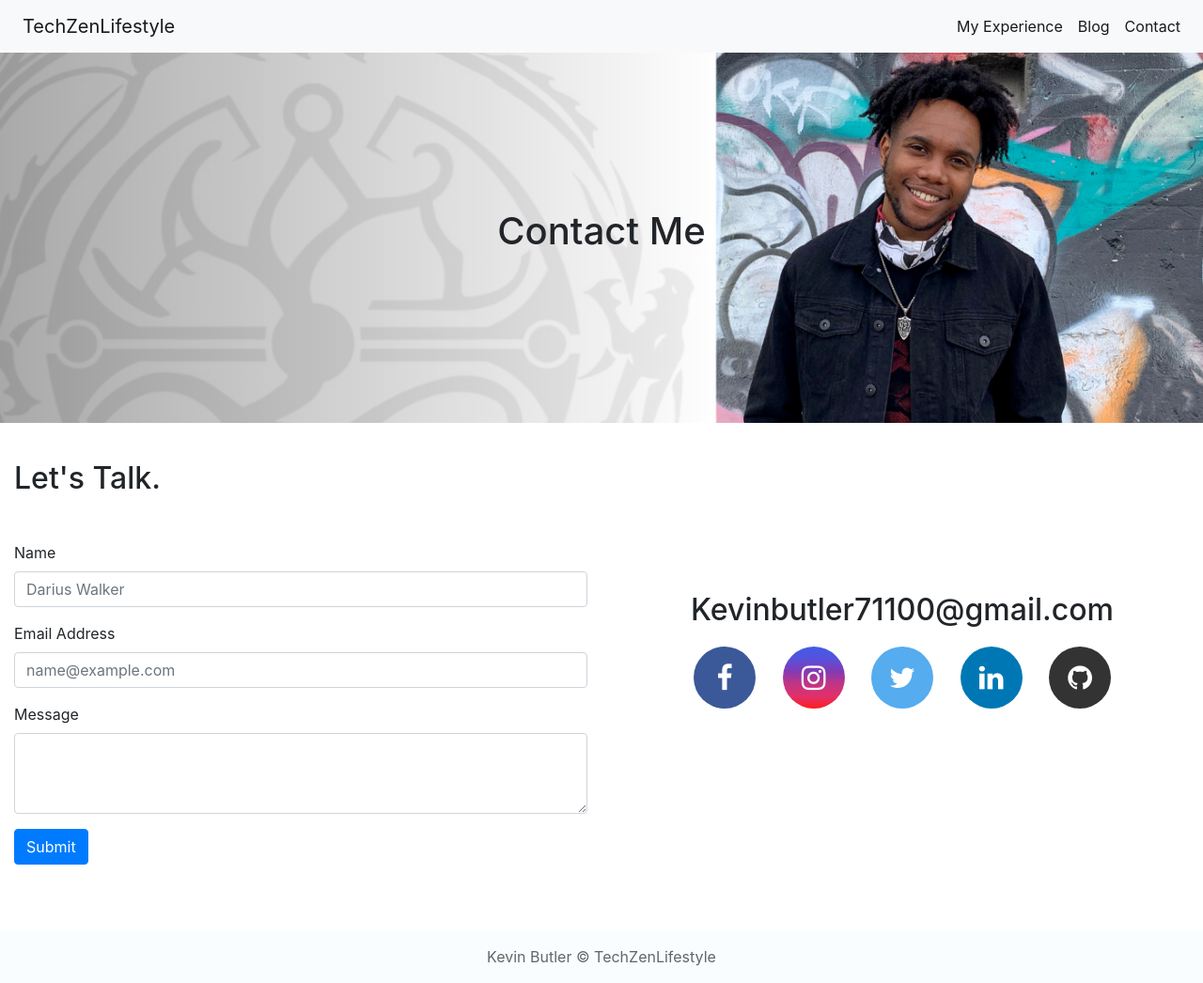
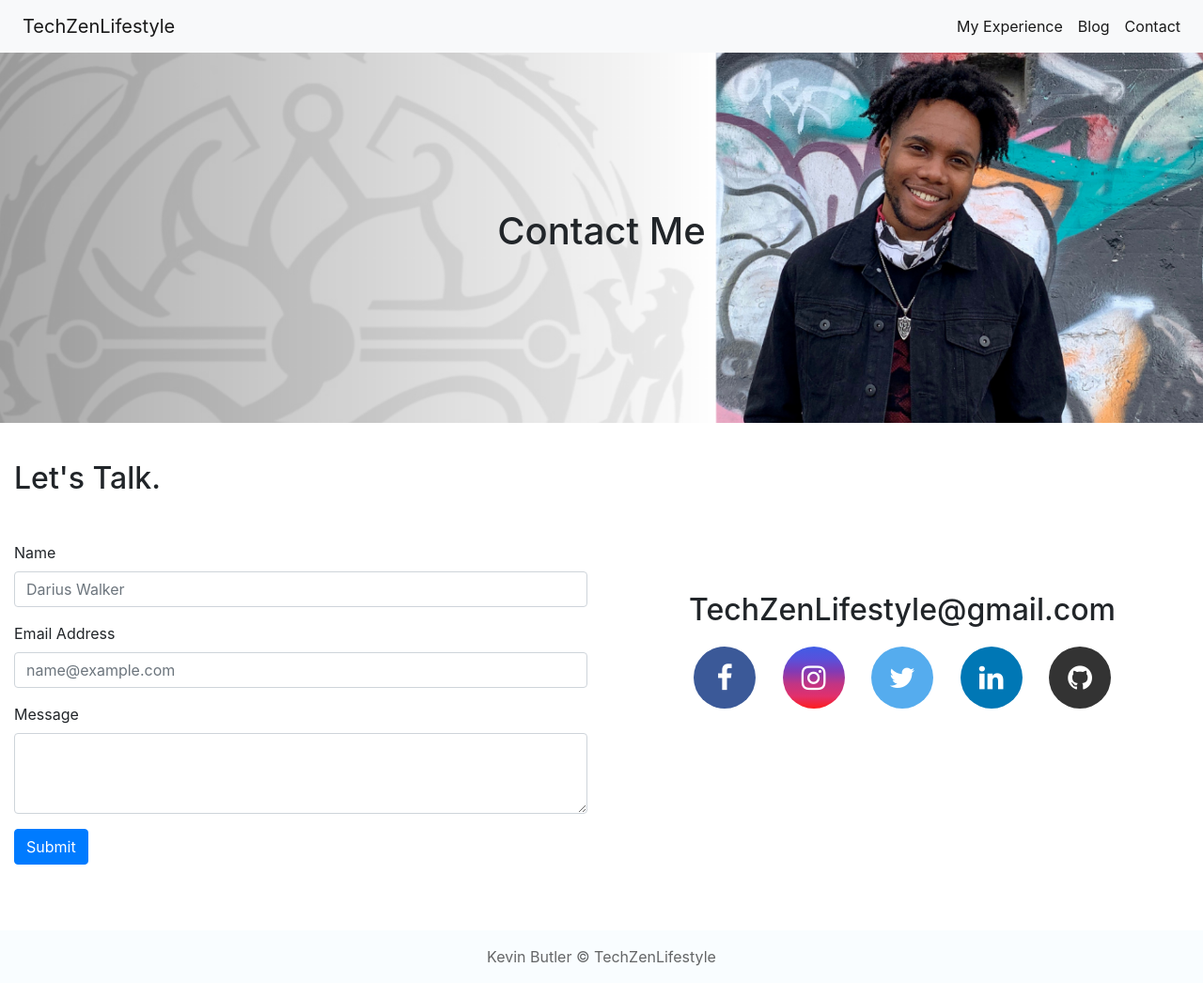
Before and after one commit to techzenlifestyle/my-portfolio-site, a Jekyll site: the page built from contact.html, in a window 1280 px wide and 1046 px high. Shown: the whole window at 94% size. Built offline with Jekyll 4.4.1, drawn with Linux system fonts in a browser that asks for light colours; nearby versions of some CDN libraries.

Commit message:
Changing email

```diff
--- a/contact.html
+++ b/contact.html
@@ -32,7 +32,7 @@ permalink: /contact/
 
         <div class="col-sm-6">
             <div class="text-center padding-top">
-              <h2>Kevinbutler71100@gmail.com</h2>
+              <h2>TechZenLifestyle@gmail.com</h2>
               <a href="https://www.facebook.com/kevin.q.butler/" class="fa fa-facebook"></a>
               <a href="https://www.instagram.com/techzenlifestyle/" class="fa fa-instagram"></a>
               <a href="https://twitter.com/TechZenVibes" class="fa fa-twitter"></a>
```
